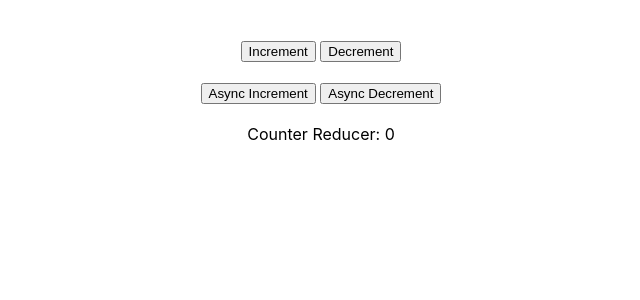
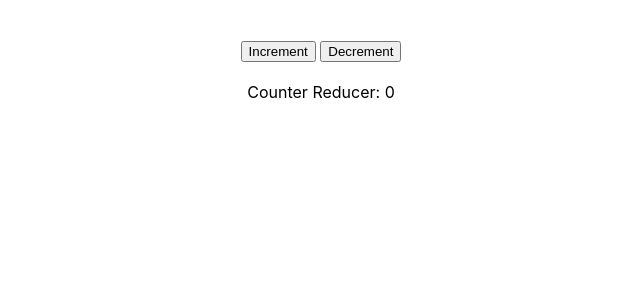
Before and after one commit to KhurramShahrukh/Redux-Saga-Tutorial, a React (Create React App) app: page / in a window 1280 px wide. Shown: the top 300 px of the page, without its empty margins (319-959 px from the left). Built offline with nearby package versions, Linux system fonts and the light colour scheme.

Commit message:
thunk working

```diff
--- a/src/App.js
+++ b/src/App.js
@@ -3,6 +3,7 @@ import './App.css';
 import { useDispatch, useSelector } from 'react-redux';
 import { asyncCounterSaga, counterSaga } from './redux/sagas';
 import { actionTypes } from './redux/constants';
+import { decrementAction, incrementAction } from './redux/actions';
 
 function App() {
   const dispatch = useDispatch()
@@ -11,13 +12,13 @@ function App() {
   return (
     <div className="App">
       <br /><br />
-      <button onClick={() => counterSaga(actionTypes.INCREMENT)}>Increment</button>
+      <button onClick={() => dispatch(incrementAction())}>Increment</button>
       &nbsp;
-      <button onClick={() => counterSaga(actionTypes.DECREMENT)}>Decrement</button>
-      <br /><br />
+      <button onClick={() => dispatch(decrementAction())}>Decrement</button>
+      {/* <br /><br />
       <button onClick={() => asyncCounterSaga(actionTypes.INCREMENT)}>Async Increment</button>
       &nbsp;
-      <button onClick={() => asyncCounterSaga(actionTypes.DECREMENT)}>Async Decrement</button>
+      <button onClick={() => asyncCounterSaga(actionTypes.DECREMENT)}>Async Decrement</button> */}
       <br /><br />
       <div>Counter Reducer: {count}</div>
     </div>
--- a/src/redux/store.js
+++ b/src/redux/store.js
@@ -5,19 +5,18 @@ import { configureStore } from '@reduxjs/toolkit'
 import createSagaMiddleware from 'redux-saga'
 import rootSaga from './sagas'
 
-
-const combinedReducers = combineReducers({ counterReducer })
+const rootReducer = combineReducers({ counterReducer })
 
 // Create the saga middleware
-const sagaMiddleware = createSagaMiddleware();
+// const sagaMiddleware = createSagaMiddleware();
 
 // Pass it as a middleware while creating the store
-const store = createStore(
-    combinedReducers,
-    applyMiddleware(sagaMiddleware)
+const store = configureStore(
+    {reducer: rootReducer},
+    applyMiddleware(thunkMiddleware)
 );
 
 // Then run the saga
-sagaMiddleware.run(rootSaga);
+// sagaMiddleware.run(rootSaga);
 
 export default store
```
